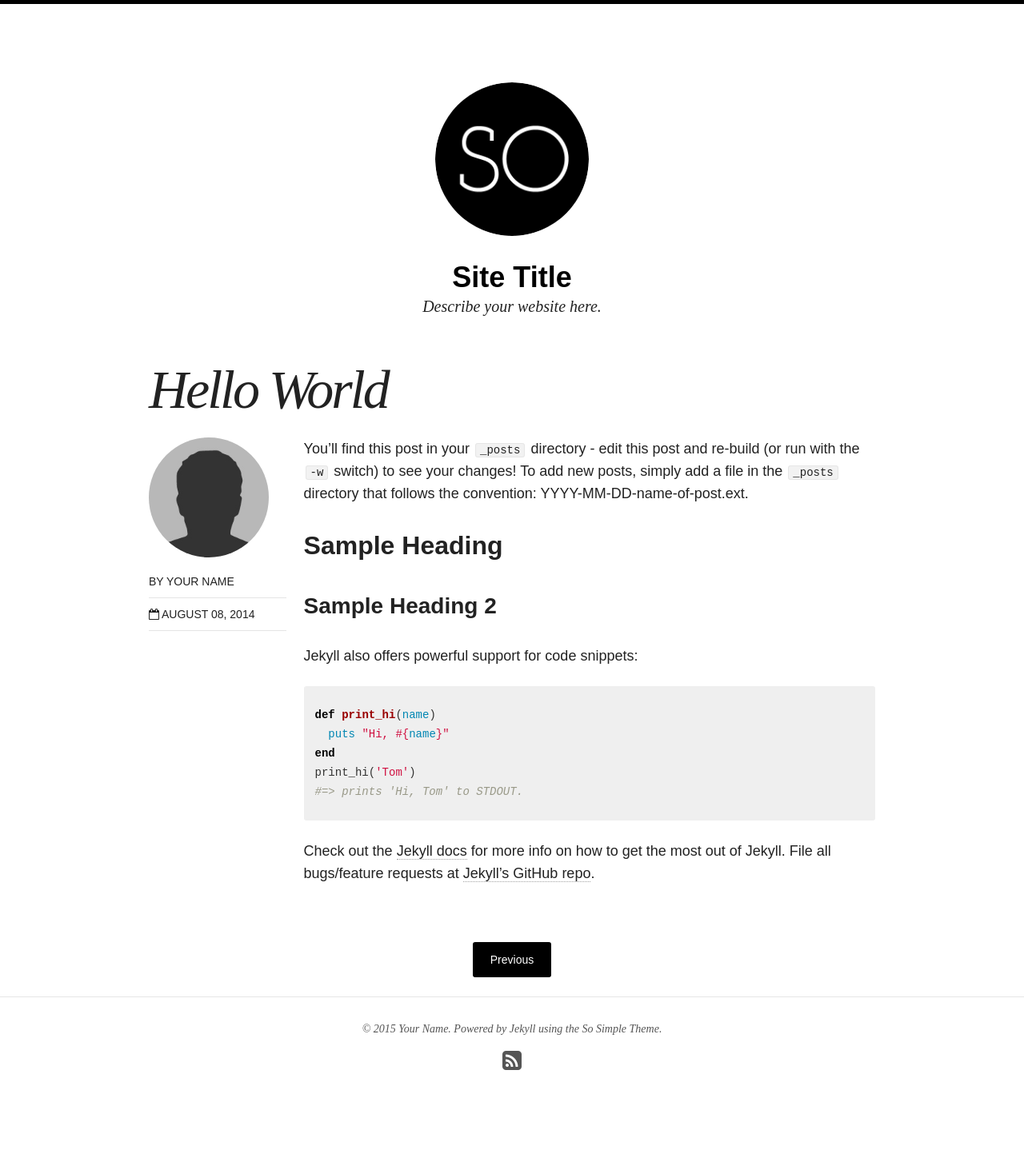
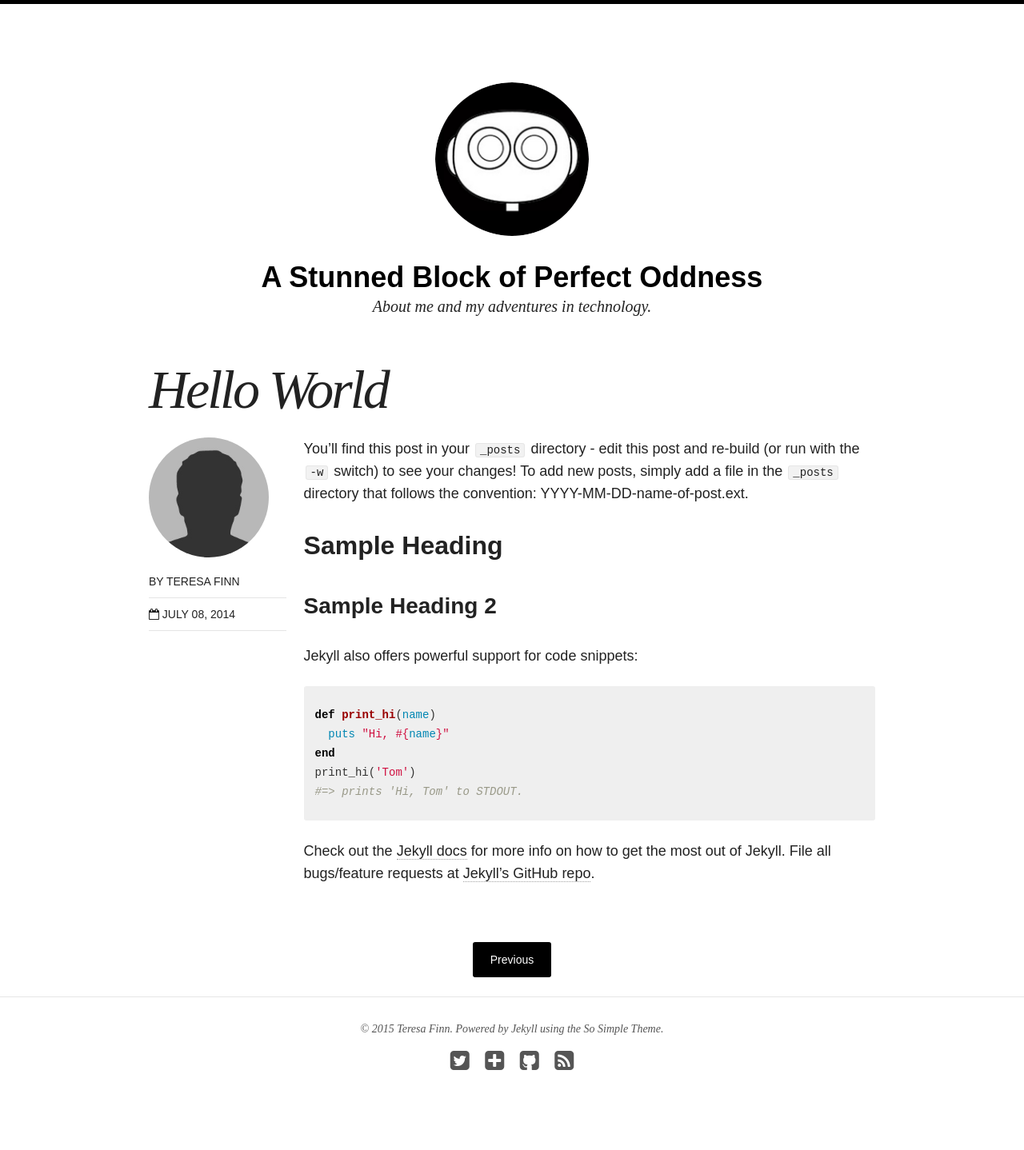
Before and after one commit to teresafinn/teresafinn.github.io, a Jekyll site: the page built from _posts/blog/2014-07-08-hello-world.md, in a window 1280 px wide. Shown: the whole page at 80% size. Built offline with Jekyll 4.4.1, drawn with Linux system fonts in a browser that asks for light colours; nearby versions of some CDN libraries.

Commit message:
Goof around with styling - uploaded logo

```diff
--- a/_config.yml
+++ b/_config.yml
@@ -1,9 +1,9 @@
 # Site wide configuration
 
-title: Site Title
+title: A Stunned Block of Perfect Oddness
 locale: en_US
-description: Describe your website here.
-logo: site-logo.png
+description: About me and my adventures in technology.
+logo: site-logo1.jpg
 search: true
 url: http://localhost:4000
 
@@ -31,13 +31,13 @@
 
 # Site owner
 owner:
-  name: Your Name
+  name: Teresa Finn
   avatar: bio-photo.jpg
-  email: you@email.com
+  email: teresa.finn@gmail.com
   disqus-shortname:
-  twitter: #username
-  facebook: #username
-  github: #username
+  twitter: teresa_finn
+  facebook: rubyforgood.com
+  github: https://github.com/teresafinn
   stackexchange: #http://stackoverflow.com/users/123456/username
   linkedin: #username
   instagram: #username
--- a/_includes/footer.html
+++ b/_includes/footer.html
@@ -3,7 +3,7 @@
 <span>&copy; {{ site.time | date: '%Y' }} {{ site.owner.name }}. Powered by <a href="http://jekyllrb.com" rel="nofollow">Jekyll</a> using the <a href="http://mademistakes.com/so-simple/" rel="nofollow">So Simple Theme</a>.</span>
 <div class="social-icons">
 	{% if site.owner.twitter %}<a href="http://twitter.com/{{ site.owner.twitter }}" title="{{ site.owner.name}} on Twitter" target="_blank"><i class="fa fa-twitter-square fa-2x"></i></a>{% endif %}
-	{% if site.owner.facebook %}<a href="http://facebook.com/{{ site.owner.facebook }}" title="{{ site.owner.name}} on Facebook" target="_blank"><i class="fa fa-facebook-square fa-2x"></i></a>{% endif %}
+	{% if site.owner.facebook %}<a href="http://{{ site.owner.facebook }}" title="{{ site.owner.name}} on Ruby Volunteering" target="_blank"><i class="fa fa-plus-square fa-2x"></i></a>{% endif %}
 	{% if site.owner.google.plus %}<a href="http://plus.google.com/+{{ site.owner.google.plus }}" title="{{ site.owner.name}} on Google+" target="_blank"><i class="fa fa-google-plus-square fa-2x"></i></a>{% endif %}
 	{% if site.owner.linkedin %}<a href="http://linkedin.com/in/{{ site.owner.linkedin }}" title="{{ site.owner.name}} on LinkedIn" target="_blank"><i class="fa fa-linkedin-square fa-2x"></i></a>{% endif %}
 	{% if site.owner.stackexchange %}<a href="{{ site.owner.stackexchange }}" title="{{ site.owner.name}} on StackExchange" target="_blank"><i class="fa fa-stack-exchange fa-2x"></i></a>{% endif %}
```
Also changed, not shown: _posts/blog/2014-07-08-hello-world.md (renamed from _posts/blog/2014-08-08-hello-world.md, +1 -1 lines), Gemfile.lock, images/robo.jpg (added), images/site-logo1.jpg (added).
